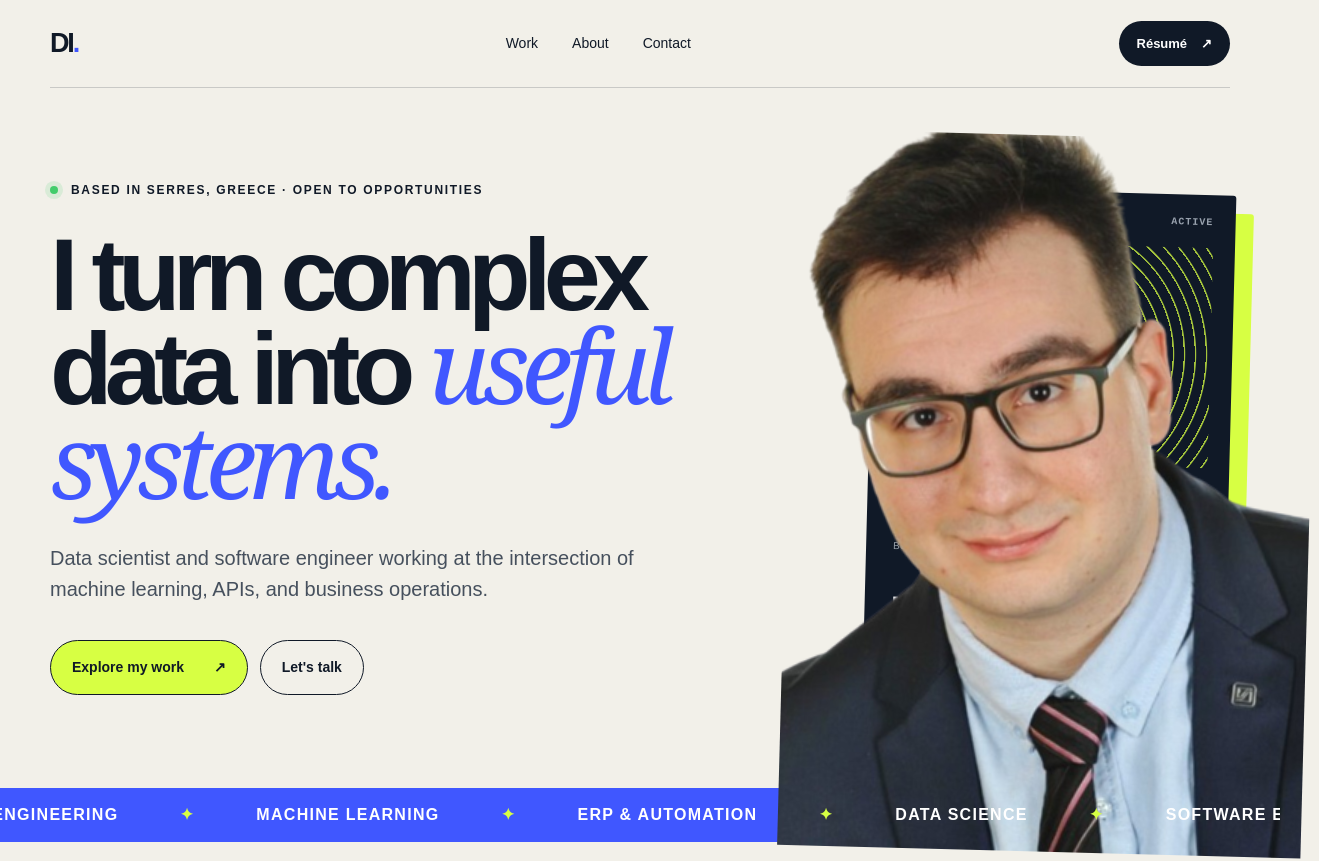
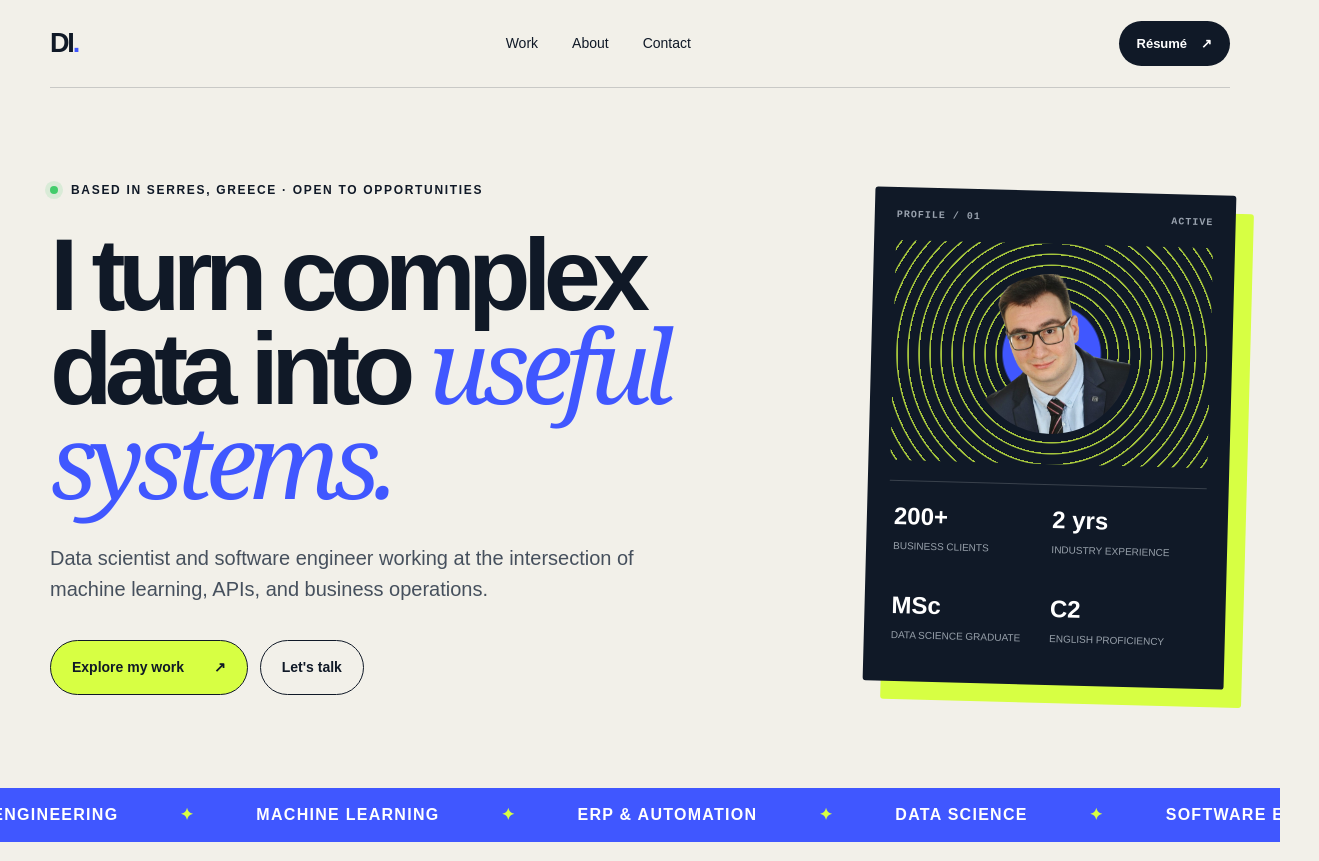
Before and after one commit to d-ioannidis/ioannidis-portfolio, a Next.js app: page / in a window 1280 px wide. Shown: the top 861 px of the page, 1319 px wide, since content can reach past the window. Built offline with nearby package versions, Linux system fonts and the light colour scheme.

Commit message:
Fix profile pic CSS properties

```diff
--- a/app/globals.css
+++ b/app/globals.css
@@ -158,20 +158,17 @@ em {
 }
 
 .orb-core {
-  width: 110px;
-  height: 110px;
-  border: 5px solid var(--lime);
+  position: relative;
+  width: 160px;
+  height: 160px;
+  overflow: hidden;
   border-radius: 50%;
-  overflow: hidden;
-  background: var(--lime);
+  flex-shrink: 0;
 }
 
 .orb-core img {
-  width: 100%;
-  height: 100%;
   object-fit: cover;
-  transform: scale(1.45);
-  transform-origin: 50% 25%;
+  object-position: center 20%;
 }
 
 .signal-grid {
```
